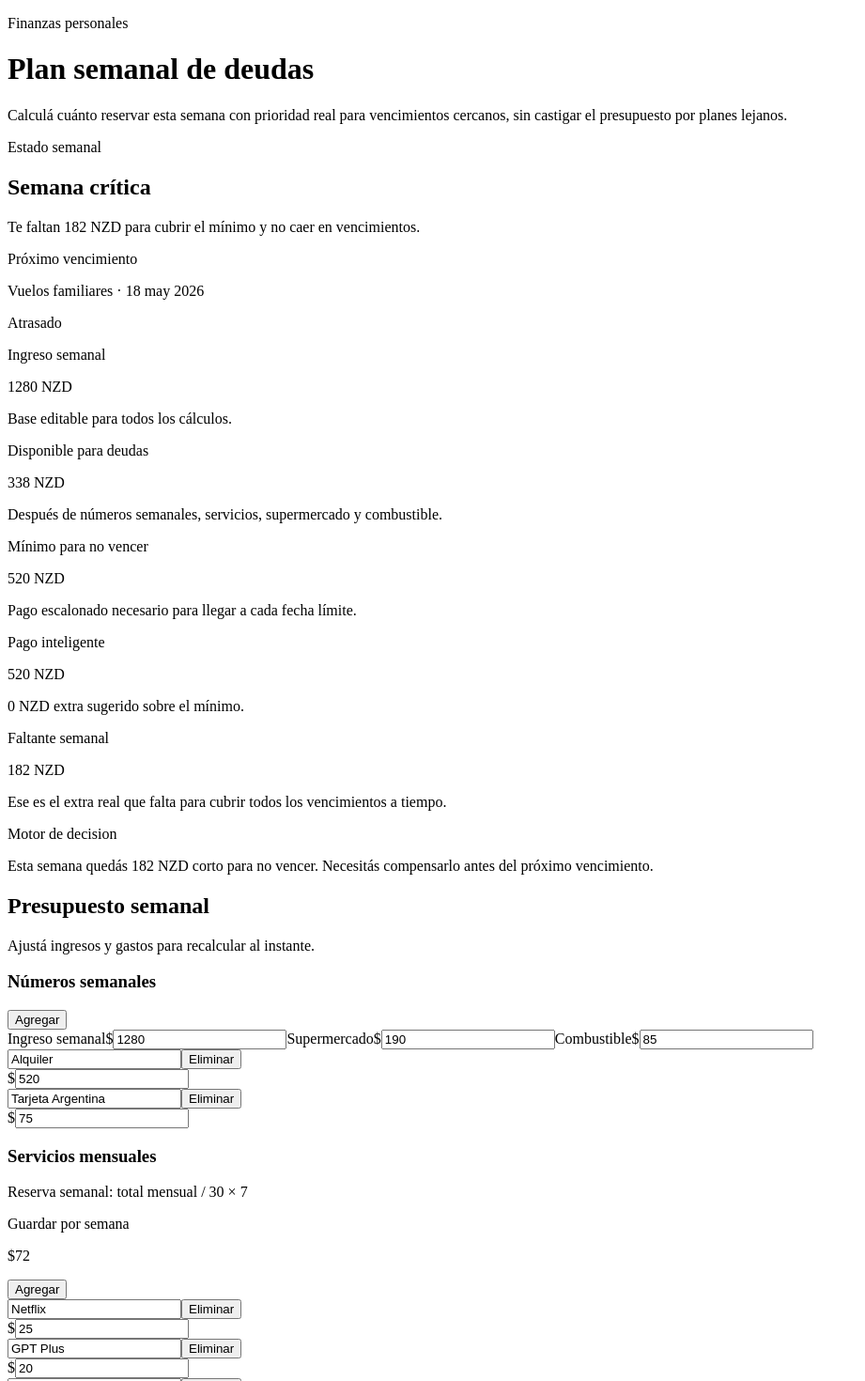
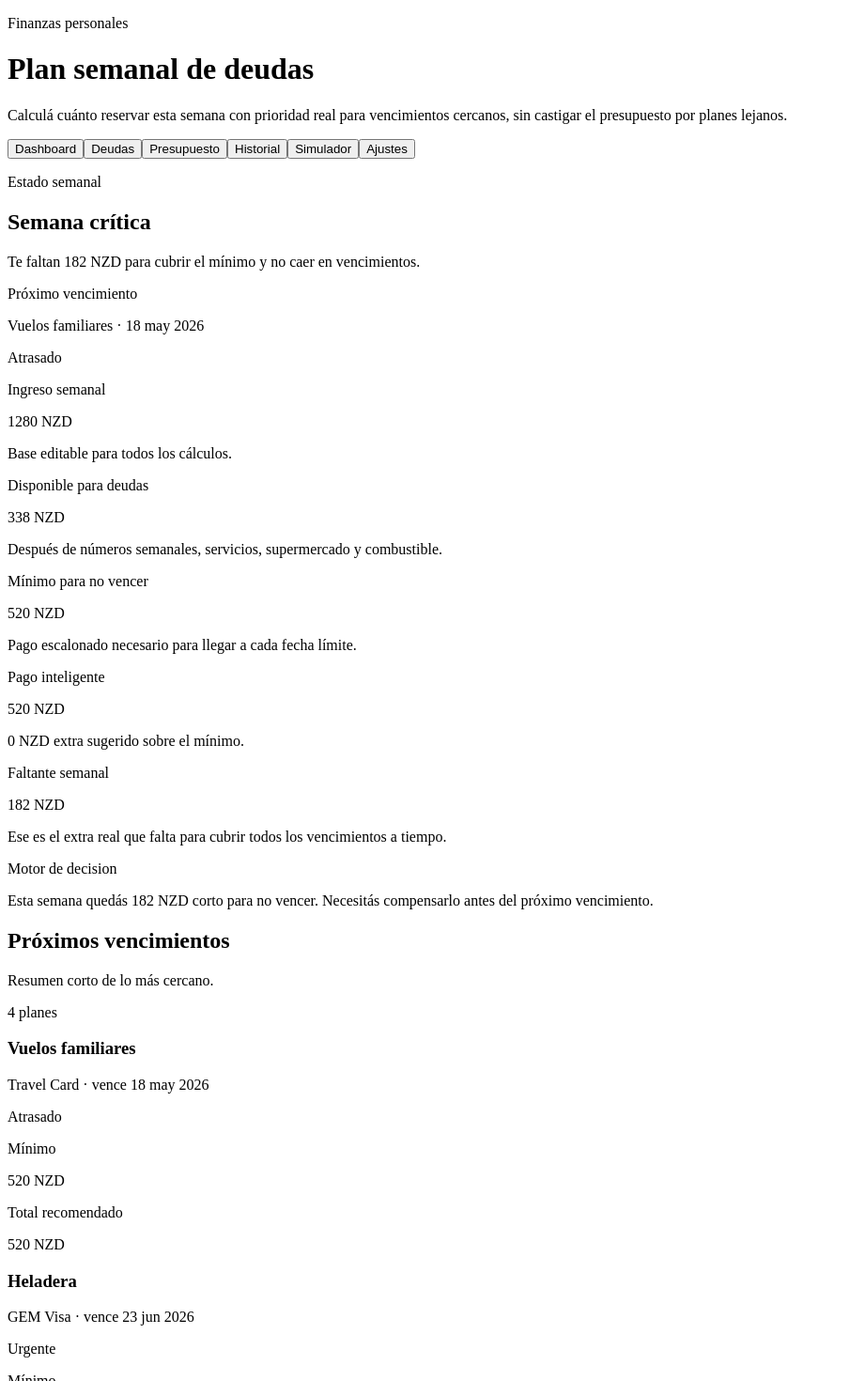
Before and after one commit to marcosgaier/finance-app, a React (Vite) app: page / in a window 1280 px wide. Shown: the top 1470 px of the page at 94% size, without its empty margins (0-921 px from the left). Built offline with nearby package versions, Linux system fonts and the light colour scheme; the HTML template or start-up script is replaced by a standard one.

Commit message:
Organize dashboard into tabs

```diff
--- /dev/null
+++ b/src/components/AppTabs.jsx
@@ -0,0 +1,36 @@
+import React from 'react';
+
+export function AppTabs({ tabs, activeTab, onChange }) {
+  return (
+    <div className="border-b border-stone-200">
+      <div className="-mx-4 overflow-x-auto px-4 sm:mx-0 sm:px-0">
+        <div className="flex min-w-max gap-2">
+          {tabs.map((tab) => (
+            <TabButton
+              key={tab.id}
+              active={activeTab === tab.id}
+              label={tab.label}
+              onClick={() => onChange(tab.id)}
+            />
+          ))}
+        </div>
+      </div>
+    </div>
+  );
+}
+
+function TabButton({ active, label, onClick }) {
+  return (
+    <button
+      className={`border-b-2 px-4 py-3 text-sm font-semibold transition ${
+        active
+          ? 'border-teal-600 text-stone-950'
+          : 'border-transparent text-stone-500 hover:border-stone-300 hover:text-stone-800'
+      }`}
+      type="button"
+      onClick={onClick}
+    >
+      {label}
+    </button>
+  );
+}
--- /dev/null
+++ b/src/components/UpcomingDueSummary.jsx
@@ -0,0 +1,59 @@
+import React from 'react';
+import { formatShortDate } from '../utils/dateUtils.js';
+import { formatMoney } from '../utils/financeEngine.js';
+
+const urgencyStyles = {
+  overdue: 'border-red-200 bg-red-50 text-red-800',
+  urgent: 'border-rose-200 bg-rose-50 text-rose-800',
+  attention: 'border-amber-200 bg-amber-50 text-amber-800',
+  calm: 'border-emerald-200 bg-emerald-50 text-emerald-800',
+};
+
+export function UpcomingDueSummary({ plans }) {
+  const upcomingPlans = plans.slice(0, 4);
+
+  return (
+    <section className="rounded-lg border border-stone-200 bg-white p-4 shadow-sm">
+      <div className="flex flex-wrap items-center justify-between gap-2">
+        <div>
+          <h2 className="text-lg font-semibold text-stone-950">Próximos vencimientos</h2>
+          <p className="text-sm text-stone-500">Resumen corto de lo más cercano.</p>
+        </div>
+        <span className="rounded-full border border-stone-200 bg-stone-50 px-3 py-1 text-xs font-semibold text-stone-600">
+          {plans.length} planes
+        </span>
+      </div>
+
+      <div className="mt-4 grid gap-3 md:grid-cols-2">
+        {upcomingPlans.map((plan) => (
+          <article key={plan.id} className="rounded-lg border border-stone-200 bg-stone-50 p-3">
+            <div className="flex items-start justify-between gap-3">
+              <div className="min-w-0">
+                <h3 className="truncate text-sm font-semibold text-stone-950">{plan.name}</h3>
+                <p className="mt-1 text-xs text-stone-500">
+                  {plan.card?.name || 'Sin tarjeta'} · vence {formatShortDate(plan.dueDate)}
+                </p>
+              </div>
+              <span className={`shrink-0 rounded-full border px-2 py-1 text-xs font-semibold ${urgencyStyles[plan.urgency]}`}>
+                {plan.urgencyLabel}
+              </span>
+            </div>
+            <div className="mt-3 grid grid-cols-2 gap-2 text-sm">
+              <Metric label="Mínimo" value={formatMoney(plan.recommendedPayment)} />
+              <Metric label="Total recomendado" value={formatMoney(plan.totalRecommendedPayment)} />
+            </div>
+          </article>
+        ))}
+      </div>
+    </section>
+  );
+}
+
+function Metric({ label, value }) {
+  return (
+    <div className="rounded-md border border-stone-200 bg-white px-3 py-2">
+      <p className="text-xs text-stone-500">{label}</p>
+      <p className="mt-1 text-sm font-bold text-stone-950">{value}</p>
+    </div>
+  );
+}
--- a/src/pages/Dashboard.jsx
+++ b/src/pages/Dashboard.jsx
@@ -1,14 +1,26 @@
-import React, { useMemo } from 'react';
+import React, { useMemo, useState } from 'react';
+import { AppTabs } from '../components/AppTabs.jsx';
 import { BudgetEditor } from '../components/BudgetEditor.jsx';
 import { CardSummary } from '../components/CardSummary.jsx';
 import { PlanList } from '../components/PlanList.jsx';
 import { ScenarioSimulator } from '../components/ScenarioSimulator.jsx';
 import { StatCard } from '../components/StatCard.jsx';
+import { UpcomingDueSummary } from '../components/UpcomingDueSummary.jsx';
 import { WeeklyTracker } from '../components/WeeklyTracker.jsx';
 import { WeeklyStatus } from '../components/WeeklyStatus.jsx';
 import { calculateWeeklyDebtReserve, formatMoney } from '../utils/financeEngine.js';
 
+const dashboardTabs = [
+  { id: 'dashboard', label: 'Dashboard' },
+  { id: 'debts', label: 'Deudas' },
+  { id: 'budget', label: 'Presupuesto' },
+  { id: 'history', label: 'Historial' },
+  { id: 'simulator', label: 'Simulador' },
+  { id: 'settings', label: 'Ajustes' },
+];
+
 export function Dashboard({ financeData, setFinanceData }) {
+  const [activeTab, setActiveTab] = useState('dashboard');
   const weeklySummary = useMemo(() => calculateWeeklyDebtReserve(financeData), [financeData]);
 
   function updatePlan(planId, patch) {
@@ -82,6 +94,10 @@ export function Dashboard({ financeData, setFinanceData }) {
           </div>
         </header>
 
+        <AppTabs tabs={dashboardTabs} activeTab={activeTab} onChange={setActiveTab} />
+
+        {activeTab === 'dashboard' && (
+          <div className="grid gap-5">
             <WeeklyStatus summary={weeklySummary} />
 
             <section className="grid gap-3 sm:grid-cols-2 xl:grid-cols-5">
@@ -106,10 +122,20 @@ export function Dashboard({ financeData, setFinanceData }) {
               <p className="mt-2 text-base leading-7 text-stone-800">{weeklySummary.decisionMessage}</p>
             </section>
 
-        <BudgetEditor financeData={financeData} onChange={setFinanceData} />
+            <UpcomingDueSummary plans={weeklySummary.plans} />
+          </div>
+        )}
 
+        {activeTab === 'debts' && (
+          <div className="grid gap-5">
             <CardSummary cards={weeklySummary.cardSummaries} />
+            <PlanList plans={weeklySummary.plans} cards={financeData.cards} onAddPlan={addPlan} onDeletePlan={deletePlan} onUpdatePlan={updatePlan} />
+          </div>
+        )}
 
+        {activeTab === 'budget' && <BudgetEditor financeData={financeData} onChange={setFinanceData} />}
+
+        {activeTab === 'history' && (
           <WeeklyTracker
             financeData={financeData}
             weeklySummary={weeklySummary}
@@ -117,11 +143,19 @@ export function Dashboard({ financeData, setFinanceData }) {
             onIncomeChange={updateWeeklyIncome}
             onSaveWeek={saveWeeklyRecord}
           />
+        )}
 
-        <div className="grid gap-5 xl:grid-cols-[1.35fr_1fr]">
-          <PlanList plans={weeklySummary.plans} cards={financeData.cards} onAddPlan={addPlan} onDeletePlan={deletePlan} onUpdatePlan={updatePlan} />
-          <ScenarioSimulator financeData={financeData} />
-        </div>
+        {activeTab === 'simulator' && <ScenarioSimulator financeData={financeData} />}
+
+        {activeTab === 'settings' && (
+          <section className="rounded-lg border border-stone-200 bg-white p-4 shadow-sm">
+            <p className="text-sm font-semibold uppercase tracking-wide text-teal-700">Ajustes</p>
+            <h2 className="mt-2 text-lg font-semibold text-stone-950">Funciones futuras</h2>
+            <p className="mt-2 max-w-2xl text-sm leading-6 text-stone-600">
+              Acá vamos a poder agregar exportar/importar datos, resetear la app y preparar sincronización cuando pasemos de localStorage a una base online.
+            </p>
+          </section>
+        )}
       </div>
     </main>
   );
```
Lines whose indentation alone changed are shown as unchanged.
